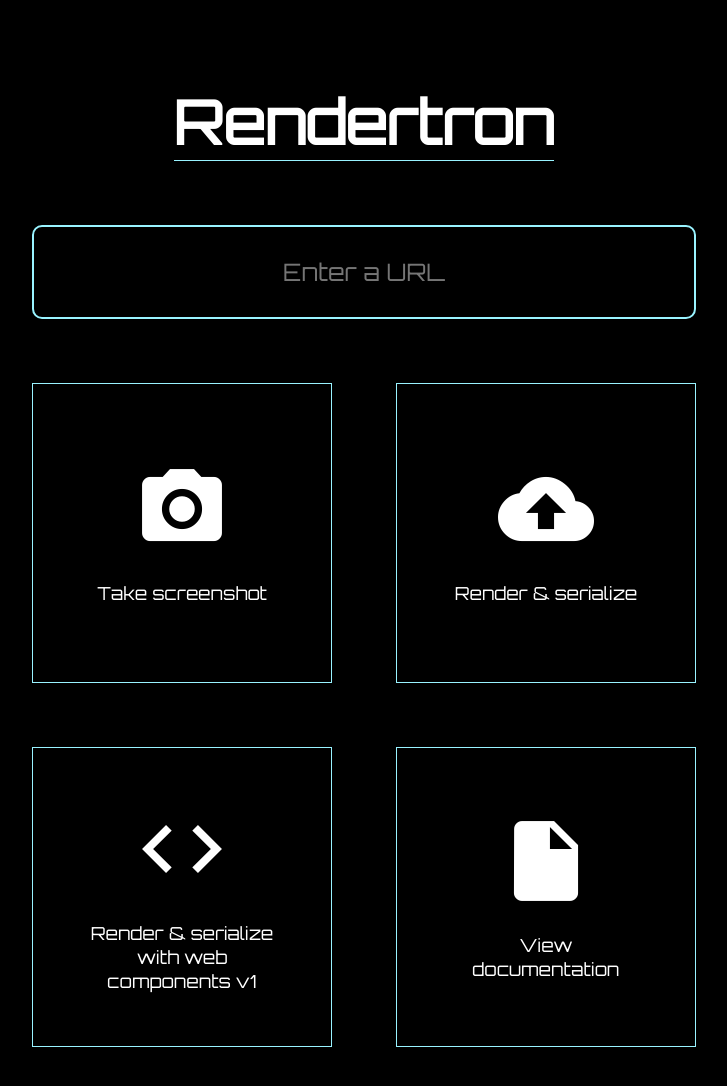
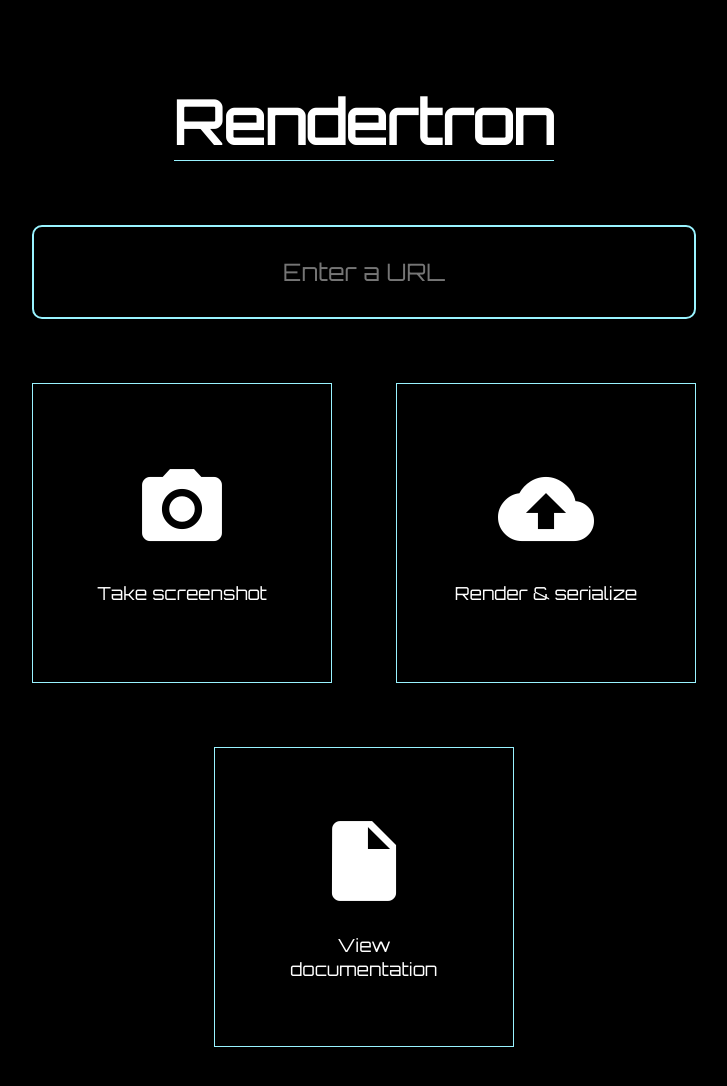
Before and after one commit to GoogleChrome/rendertron, a website: page src/index.html in a window 1280 px wide. Shown: the whole page, without its empty margins (276-1003 px from the left). Drawn offline with Linux system fonts and the light colour scheme.

Commit message:
Remove unused button

```diff
--- a/src/index.html
+++ b/src/index.html
@@ -179,13 +179,9 @@ the License.
       <i class="material-icons">photo_camera</i>
       <span>Take screenshot</span>
     </button>
-    <button onclick="render(this, false)">
+    <button onclick="render(this)">
       <i class="material-icons">cloud_upload</i>
       <span>Render &amp; serialize</span>
-    </button>
-    <button onclick="render(this, true)">
-      <i class="material-icons">code</i>
-      <span>Render &amp; serialize with web components v1</span>
     </button>
     <a href="https://github.com/GoogleChrome/rendertron" target="_blank">
       <button tabindex="-1">
@@ -196,7 +192,7 @@ the License.
   </div>
 
   <script>
-    function render(element, webcomponents) {
+    function render(element) {
       if (!url.value) {
         onEmptyUrl();
         return;
@@ -204,8 +200,7 @@ the License.
 
       element.classList.add('loading');
       document.querySelector('progress-bar').removeAttribute('hidden');
-      var queryParams = webcomponents ? '?wc-inject-shadydom=true' : '';
-      window.location.href += `render/${url.value.replace('?', '%3F')}${queryParams}`;
+      window.location.href += `render/${url.value.replace('?', '%3F')}`;
     }
 
     function takeScreenshot(element) {
```
